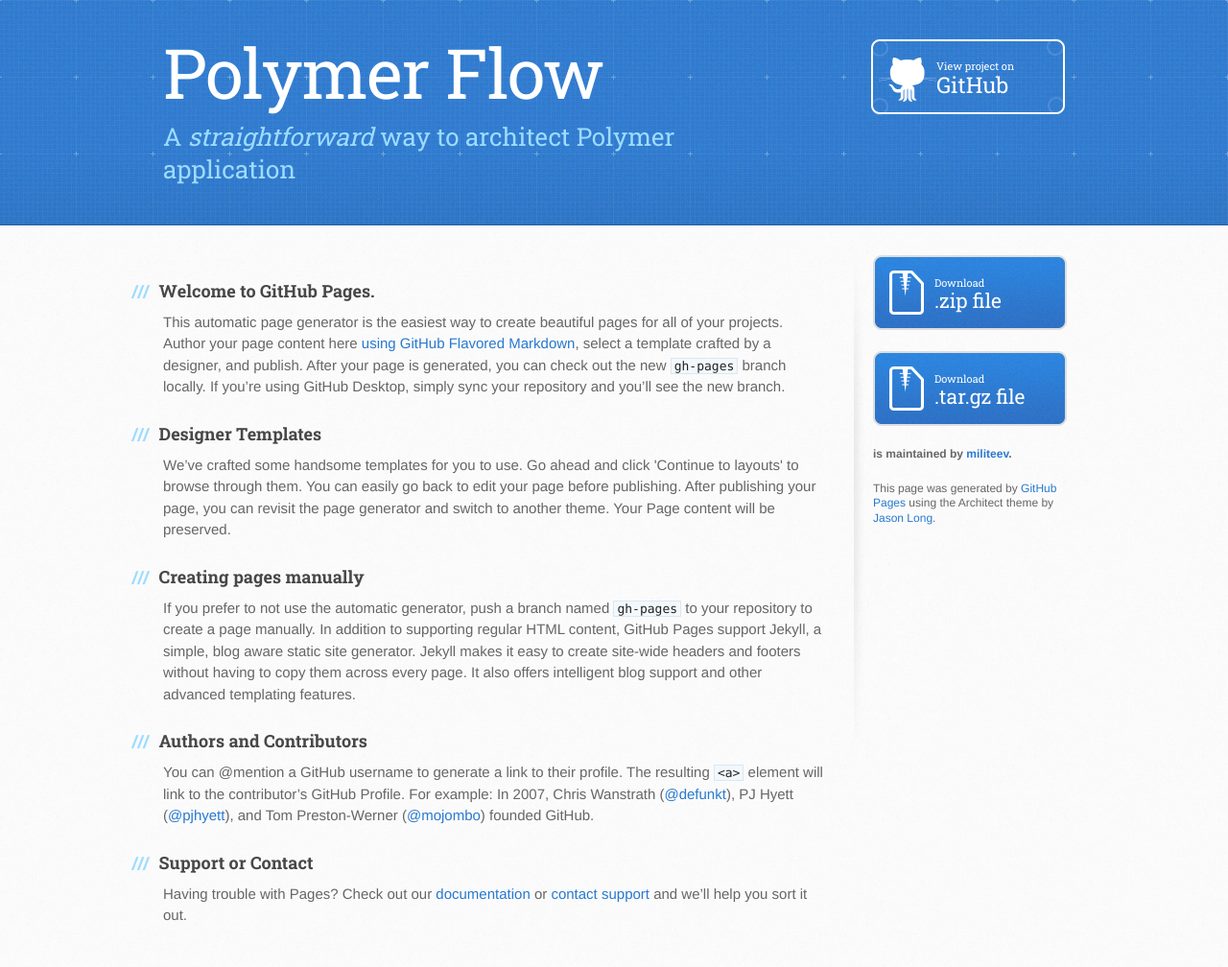
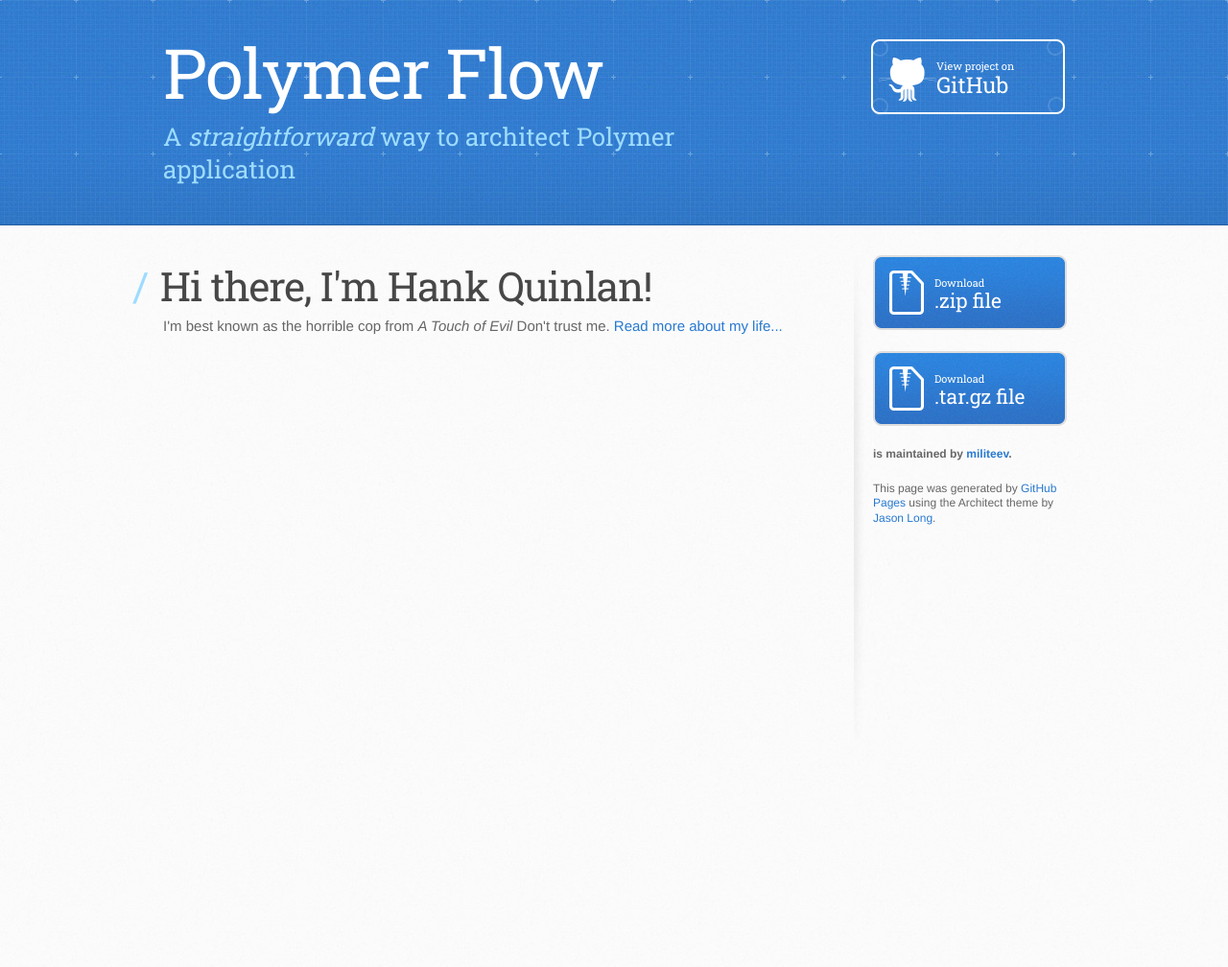
Before and after one commit to amiliteev/polymer-flow, a Jekyll site: the page built from docs/index.html, in a window 1280 px wide. Shown: the whole page at 96% size. Built offline with Jekyll 4.4.1, drawn with Linux system fonts in a browser that asks for light colours; after the commit the page ends 900 px from its top, so only the background shows below that.

Commit message:
Update default.html

```diff
--- a/docs/_layouts/default.html
+++ b/docs/_layouts/default.html
@@ -27,30 +27,7 @@
     <div id="content-wrapper">
       <div class="inner clearfix">
         <section id="main-content">
-          <h3>
-<a id="welcome-to-github-pages" class="anchor" href="#welcome-to-github-pages" aria-hidden="true"><span aria-hidden="true" class="octicon octicon-link"></span></a>Welcome to GitHub Pages.</h3>
-
-<p>This automatic page generator is the easiest way to create beautiful pages for all of your projects. Author your page content here <a href="https://guides.github.com/features/mastering-markdown/">using GitHub Flavored Markdown</a>, select a template crafted by a designer, and publish. After your page is generated, you can check out the new <code>gh-pages</code> branch locally. If you’re using GitHub Desktop, simply sync your repository and you’ll see the new branch.</p>
-
-<h3>
-<a id="designer-templates" class="anchor" href="#designer-templates" aria-hidden="true"><span aria-hidden="true" class="octicon octicon-link"></span></a>Designer Templates</h3>
-
-<p>We’ve crafted some handsome templates for you to use. Go ahead and click 'Continue to layouts' to browse through them. You can easily go back to edit your page before publishing. After publishing your page, you can revisit the page generator and switch to another theme. Your Page content will be preserved.</p>
-
-<h3>
-<a id="creating-pages-manually" class="anchor" href="#creating-pages-manually" aria-hidden="true"><span aria-hidden="true" class="octicon octicon-link"></span></a>Creating pages manually</h3>
-
-<p>If you prefer to not use the automatic generator, push a branch named <code>gh-pages</code> to your repository to create a page manually. In addition to supporting regular HTML content, GitHub Pages support Jekyll, a simple, blog aware static site generator. Jekyll makes it easy to create site-wide headers and footers without having to copy them across every page. It also offers intelligent blog support and other advanced templating features.</p>
-
-<h3>
-<a id="authors-and-contributors" class="anchor" href="#authors-and-contributors" aria-hidden="true"><span aria-hidden="true" class="octicon octicon-link"></span></a>Authors and Contributors</h3>
-
-<p>You can @mention a GitHub username to generate a link to their profile. The resulting <code>&lt;a&gt;</code> element will link to the contributor’s GitHub Profile. For example: In 2007, Chris Wanstrath (<a href="https://github.com/defunkt" class="user-mention">@defunkt</a>), PJ Hyett (<a href="https://github.com/pjhyett" class="user-mention">@pjhyett</a>), and Tom Preston-Werner (<a href="https://github.com/mojombo" class="user-mention">@mojombo</a>) founded GitHub.</p>
-
-<h3>
-<a id="support-or-contact" class="anchor" href="#support-or-contact" aria-hidden="true"><span aria-hidden="true" class="octicon octicon-link"></span></a>Support or Contact</h3>
-
-<p>Having trouble with Pages? Check out our <a href="https://help.github.com/pages">documentation</a> or <a href="https://github.com/contact">contact support</a> and we’ll help you sort it out.</p>
+          {{ content }}
         </section>
 
         <aside id="sidebar">
```
